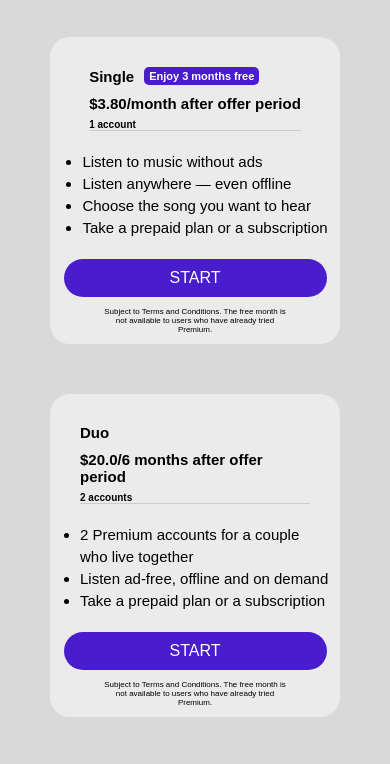
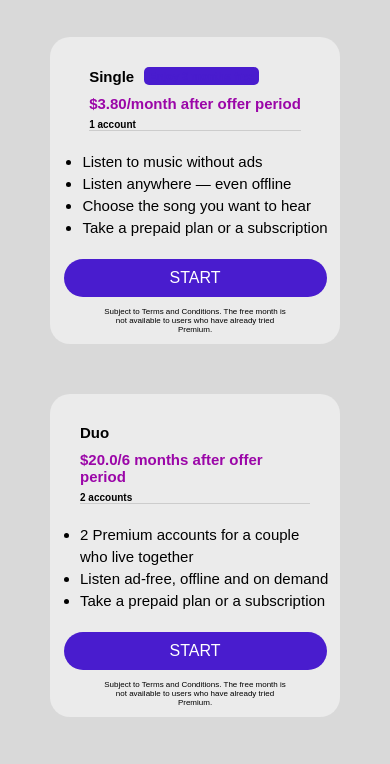
Before and after one commit to raissarossi/STOTIFY, a plain HTML site: page HTML_SPOTIFY_responsivo/indexSale.html in a window 390 px wide. Shown: the part 63-827 px from the top of the page. Drawn offline with Linux system fonts and the light colour scheme.

Commit message:
Update styleSale.css

```diff
--- a/HTML_SPOTIFY_responsivo/styleSale.css
+++ b/HTML_SPOTIFY_responsivo/styleSale.css
@@ -7,7 +7,7 @@
     .container03{
         margin-top: 60px;
         background-color: #D9D9D9;
-        height: 1000px;
+        min-height: 500px;
     }
     .categoria h2{
         color: rgba(73,28,206,1);
@@ -76,6 +76,7 @@
     }
 }
 @media screen and (max-width:500px){
+
     .container03{
         background-color: #D9D9D9;
         padding: 20px 0;
@@ -120,7 +121,11 @@
         align-items: center;
         justify-content: flex-start;
     }
+    .categoria h2{
+        color: rgba(73,28,206,1);
+    }
     .tipo h4{
+        color: rgb(155,6,168);
         padding-top: 10px;
         font-size: 15px;
 
```
